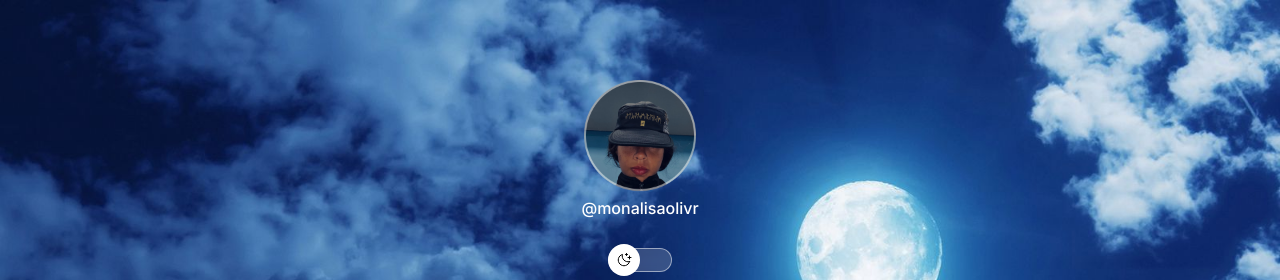
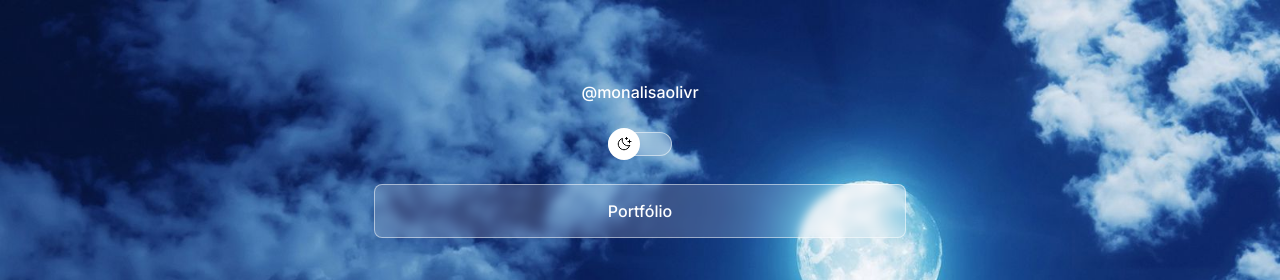
Before and after one commit to monalisaolivr/projetodev, a plain HTML site: page index.html in a window 1280 px wide. Shown: the top 280 px of the page. Drawn offline with nearby package versions, Linux system fonts and the light colour scheme.

```diff
--- a/index.html
+++ b/index.html
@@ -15,7 +15,6 @@
   <body>
     <div id="container">
       <div id="profile">
-        <img src="./assets/avatar-light.png" alt="foto de monalisa, sorrindo em quebra mar, santos."/>
         <p>@monalisaolivr</p>
       </div>
 
```
